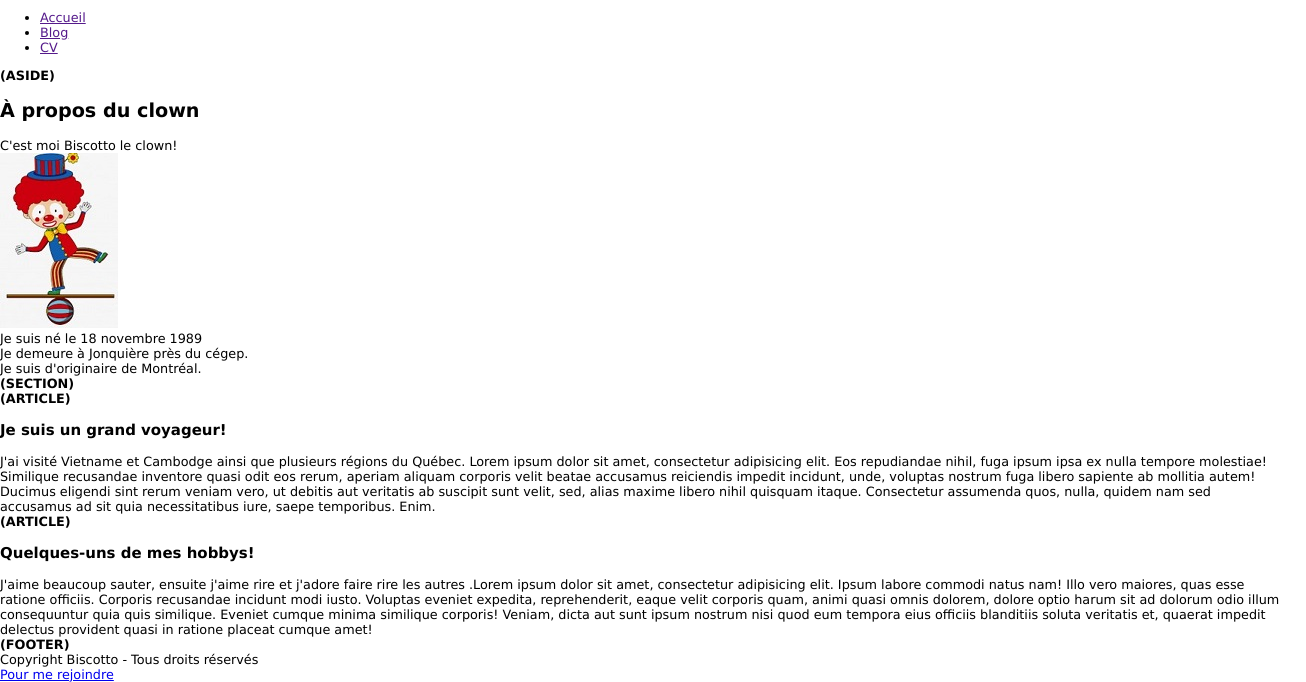
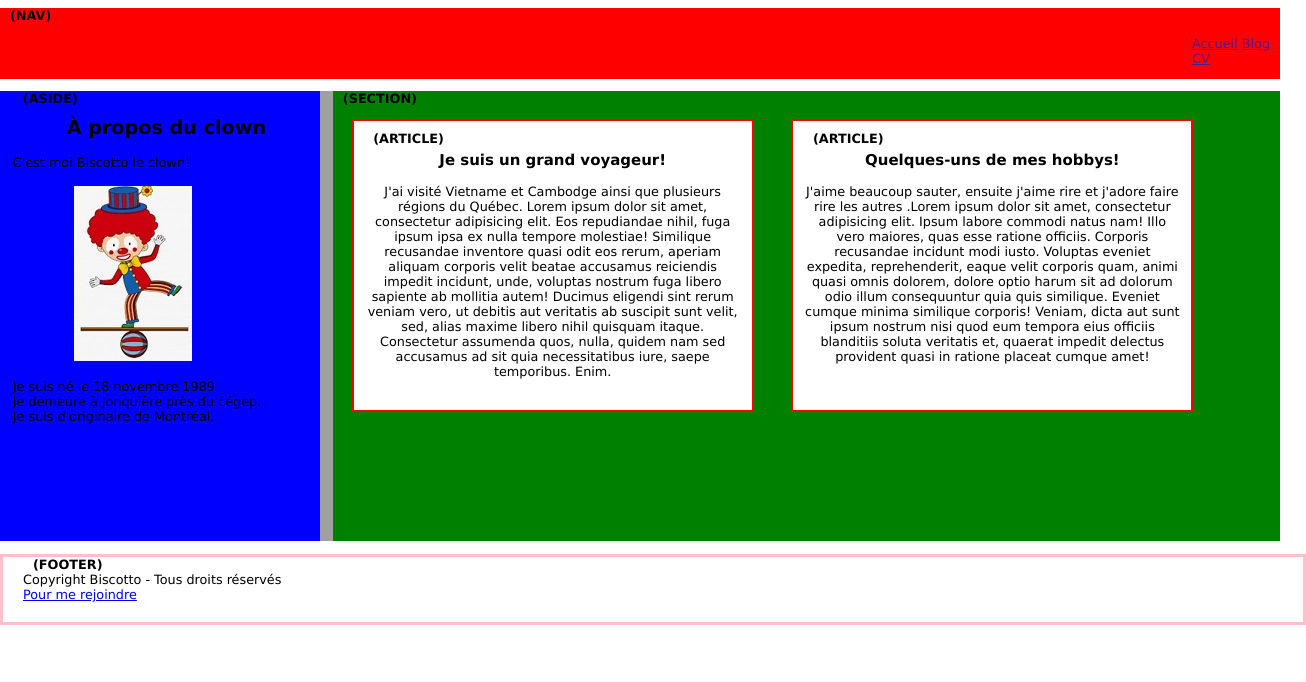
Before and after one commit to verreaulta95/introWeb-HTML-CSS-20, a plain HTML site: page LAB CSS Structure/index.html in a window 1280 px wide. Shown: the part 144-826 px from the top of the page, 1306 px wide, since content can reach past the window. After the commit the page ends 800 px from the top, so only its background shows below. Drawn offline with Linux system fonts and the light colour scheme.

Commit message:
Fin lab css structure

```diff
--- a/LAB CSS Structure/style.css
+++ b/LAB CSS Structure/style.css
@@ -9,8 +9,84 @@ body {
 /*main définit la largeur */
 main {
 	width: 1140px;
+
 }
 /*permet d'enlever les marges qui se place automatique par le navigateur*/
 header p, nav p, aside p, section p, article p, footer p {
 	margin:0px;
 }
+
+header{
+	background: grey;
+	text-align: center;
+	padding-bottom:1%;
+	margin-bottom:1%;
+}
+#container{
+	height:450px;
+	background-color:#9fa1a0;
+}
+.droite{
+
+	width: 2%;
+	height: 2%;
+	padding-left:10px;
+}
+nav{
+	display: inline-block;
+	background: red;
+	margin-bottom: 1%;
+	width:100%;
+
+}
+ul{
+
+	margin-left:90%;
+
+}
+li{
+	display: inline-block;
+	text-align:right;
+
+}
+aside{
+	background-color:blue;
+	float:left;
+	width: 24%;
+	height: 100%;
+	padding-left:1%;
+
+}
+aside h1{
+	text-align:center;
+}
+img{
+	margin-left:15%;
+	padding:5%;
+}
+section{
+	background-color:green;
+	display: inline-block;
+	float:right;
+	width: 74%;
+	height:100%;
+}
+article{
+	float:left;
+	background-color:white;
+	width:40%;
+	height: 60%;
+	margin: 2%;
+	border:red solid 2px;
+	text-align:center;
+	padding: 1%;
+}
+footer{
+	display: inline-block;
+	border: pink solid 3px;
+	width: 100%;
+	padding-bottom:20px;
+	padding-left:20px;
+	margin-top:1%;
+
+}
```
